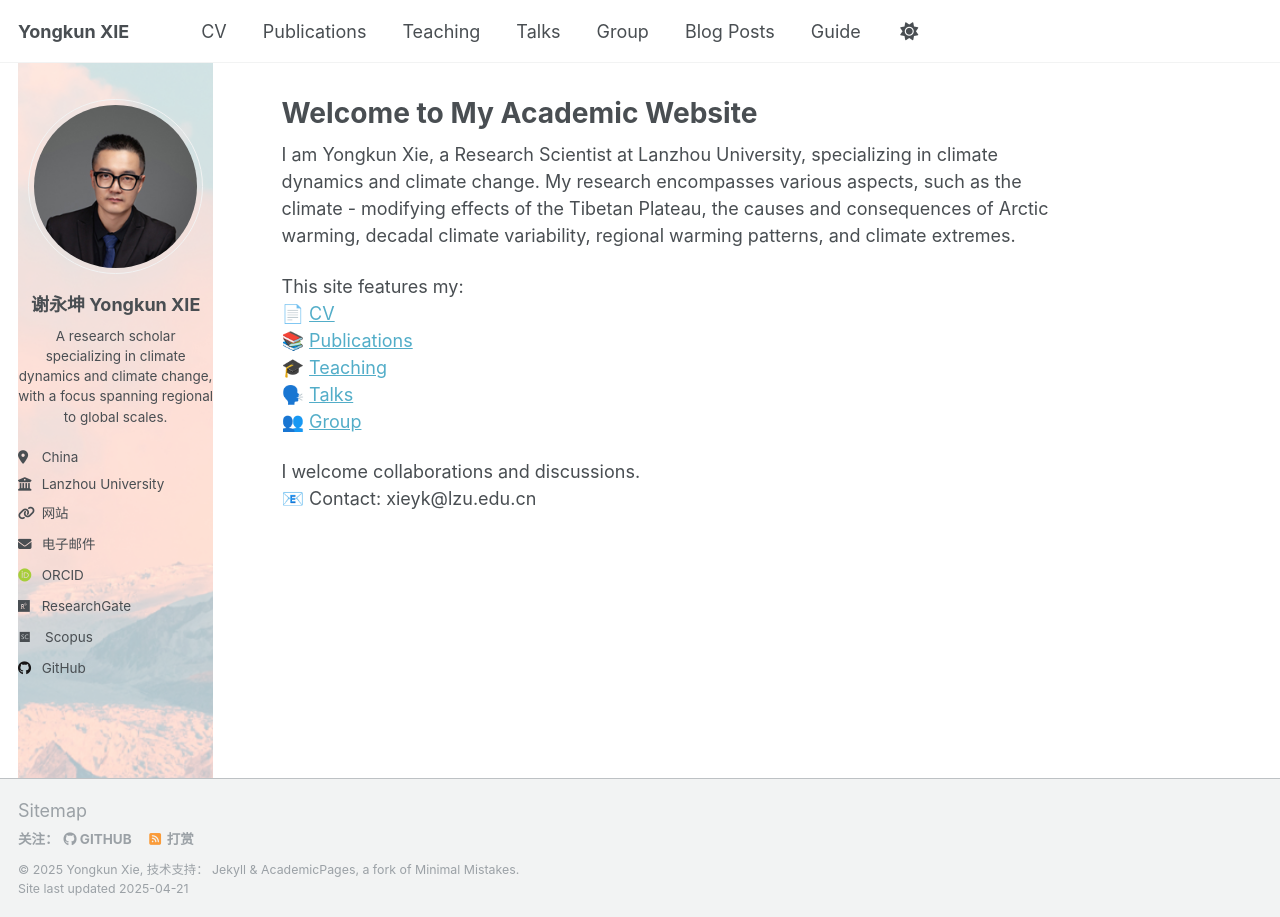
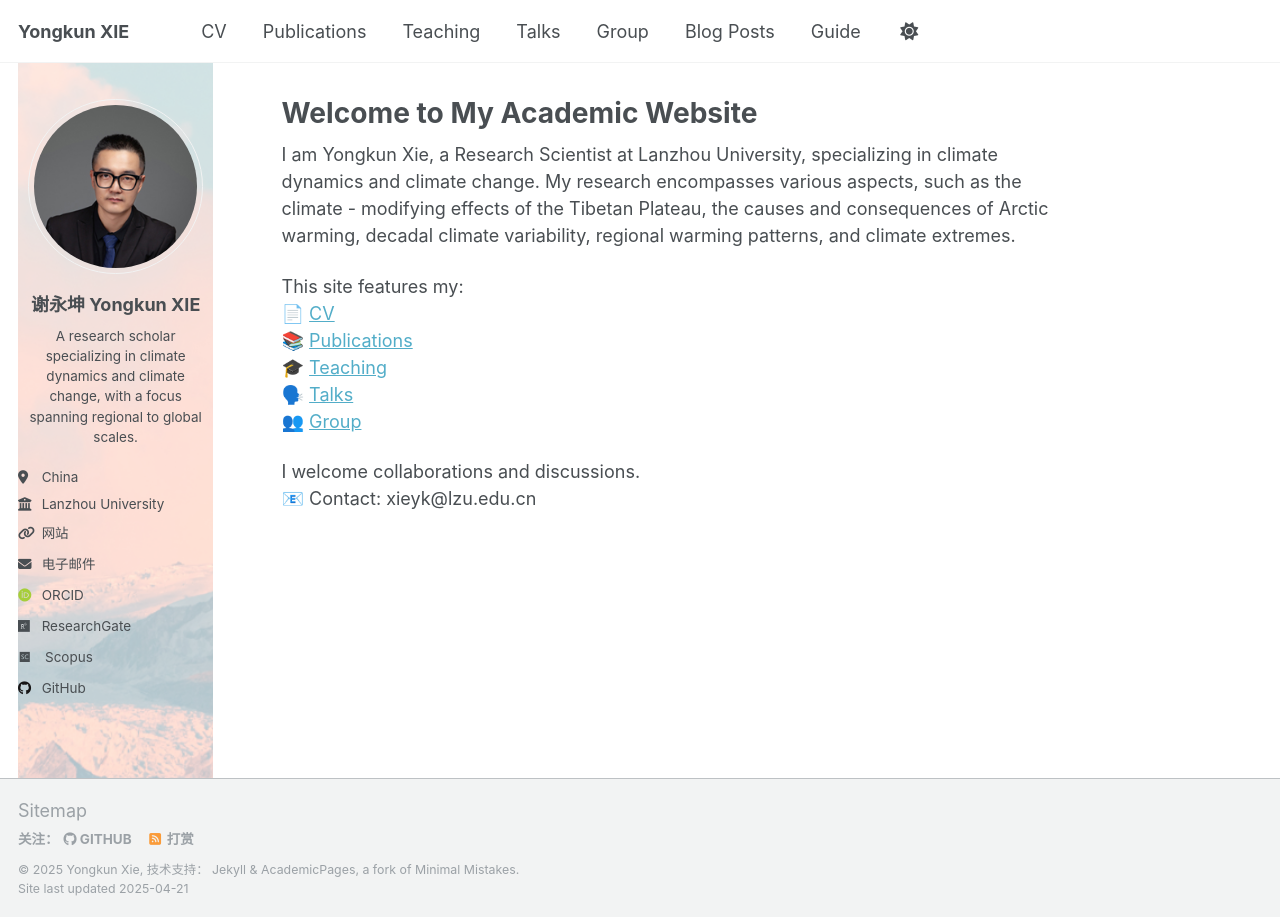
Before and after one commit to yongkunxie/yongkunxie.github.io, a Jekyll site: the page built from _pages/about.md, in a window 1280 px wide. Built offline with Jekyll 4.4.1, drawn with Linux system fonts in a browser that asks for light colours; some web fonts are replaced.

Commit message:
Update _sidebar.scss

```diff
--- a/_sass/layout/_sidebar.scss
+++ b/_sass/layout/_sidebar.scss
@@ -174,11 +174,13 @@
 }
 
 .author__bio {
-  margin: 5; /*修改*/
+  margin: 0;
 
   @include breakpoint($large) {
     margin-top: 10px;
     margin-bottom: 20px;
+    margin-left: 5px;
+    margin-right: 5px;
   }
 }
 
@@ -215,6 +217,7 @@
   position: absolute;
   right: 0;
   margin-top: 15px;
+  margin-left: 15px;
   padding: 10px;
   padding-left: 10px;  /* 增加左边距 */
   list-style-type: none;
```
